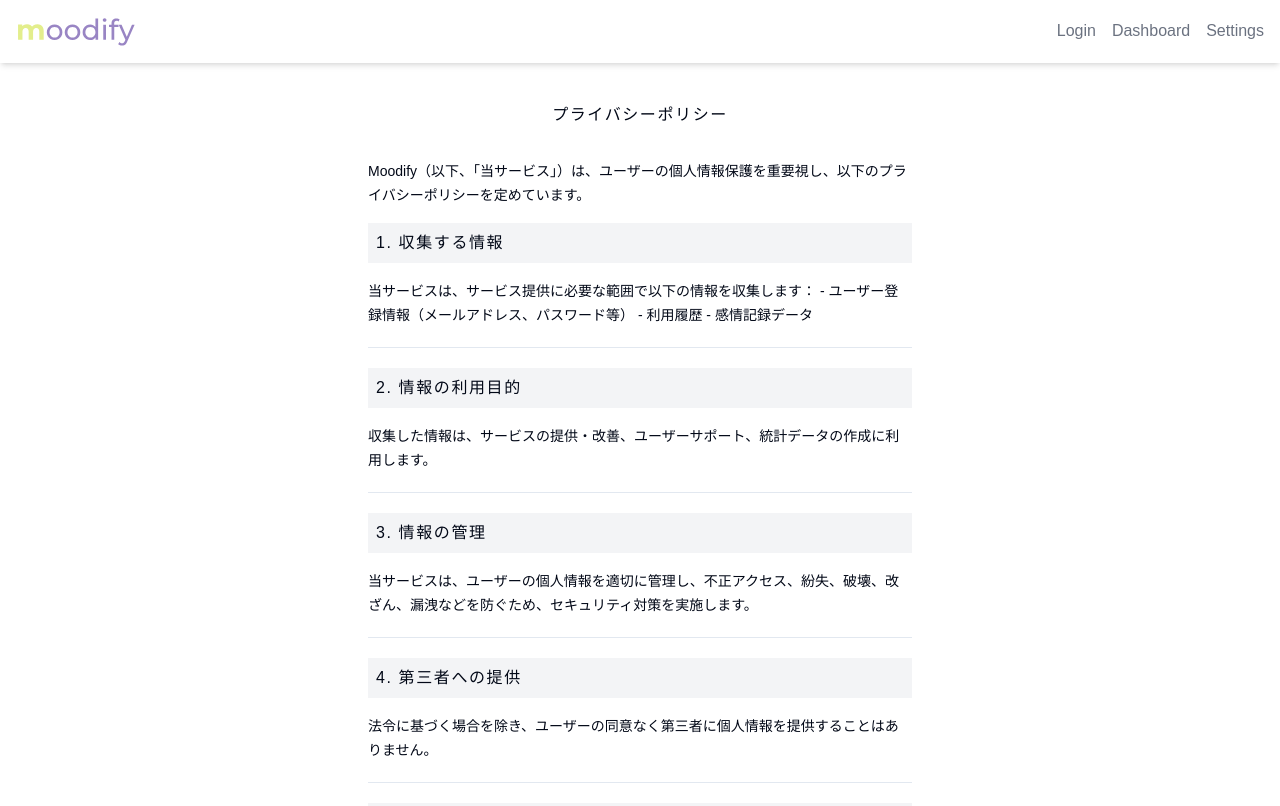
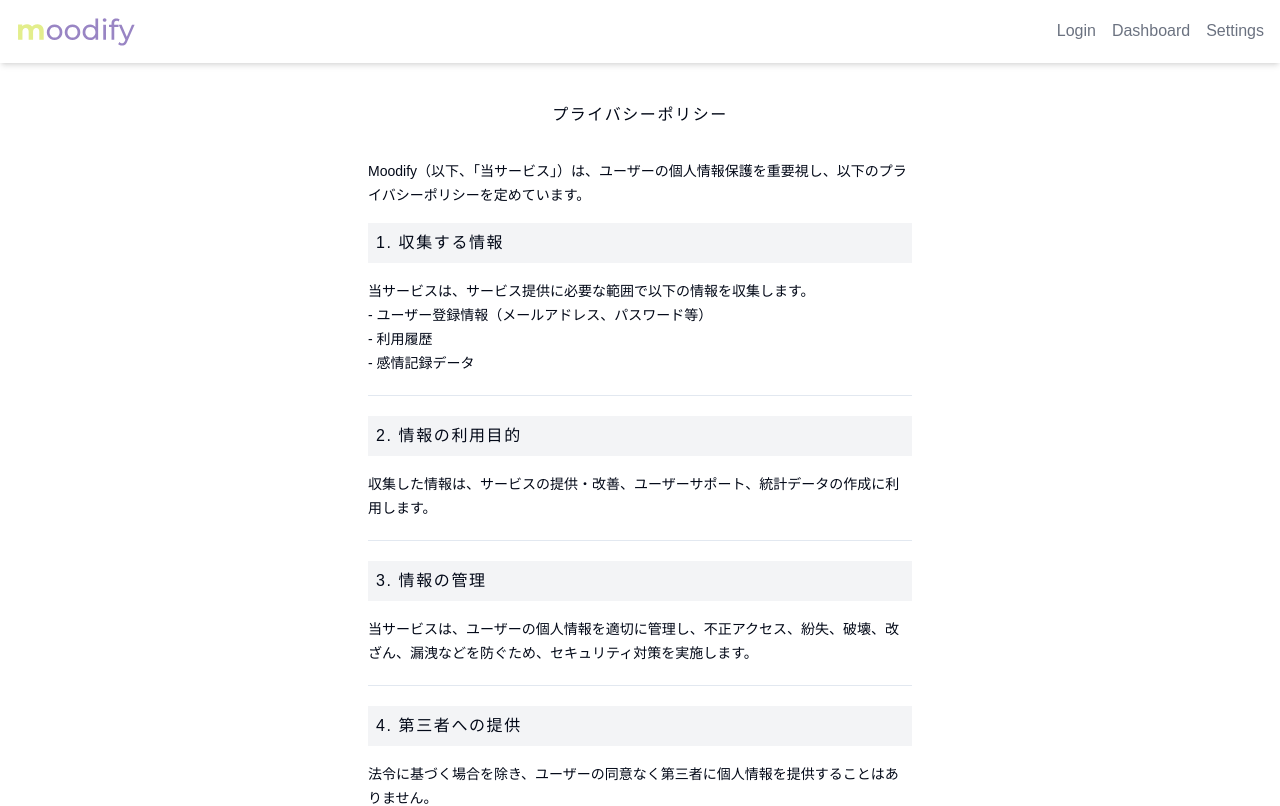
Before and after one commit to akkie8/moodify-web, a Next.js app: page /policy in a window 1280 px wide. Shown: the top 806 px of the page. Built offline with nearby package versions, Linux system fonts and the light colour scheme.

Commit message:
fix:プライバシーポリシーsec.1改行＃20”
git commit -m fix:プライバシーポリシーsec.1改行＃20”

```diff
--- a/src/app/(static)/policy/page.tsx
+++ b/src/app/(static)/policy/page.tsx
@@ -11,8 +11,12 @@ export default function PrivacyPolicy() {
       </p>
       <h2 className='p-2 mb-4 tracking-widest text-base bg-gray-100'>1. 収集する情報</h2>
       <p className='mb-5 pb-5 leading-6 border-b'>
-        当サービスは、サービス提供に必要な範囲で以下の情報を収集します： -
-        ユーザー登録情報（メールアドレス、パスワード等） - 利用履歴 - 感情記録データ
+        当サービスは、サービス提供に必要な範囲で以下の情報を収集します。
+        <br />
+        - ユーザー登録情報（メールアドレス、パスワード等）
+        <br />
+        - 利用履歴
+        <br />- 感情記録データ
       </p>
       <h2 className='p-2 mb-4 tracking-widest text-base bg-gray-100'>2. 情報の利用目的</h2>
       <p className='mb-5 pb-5 leading-6 border-b'>
```
